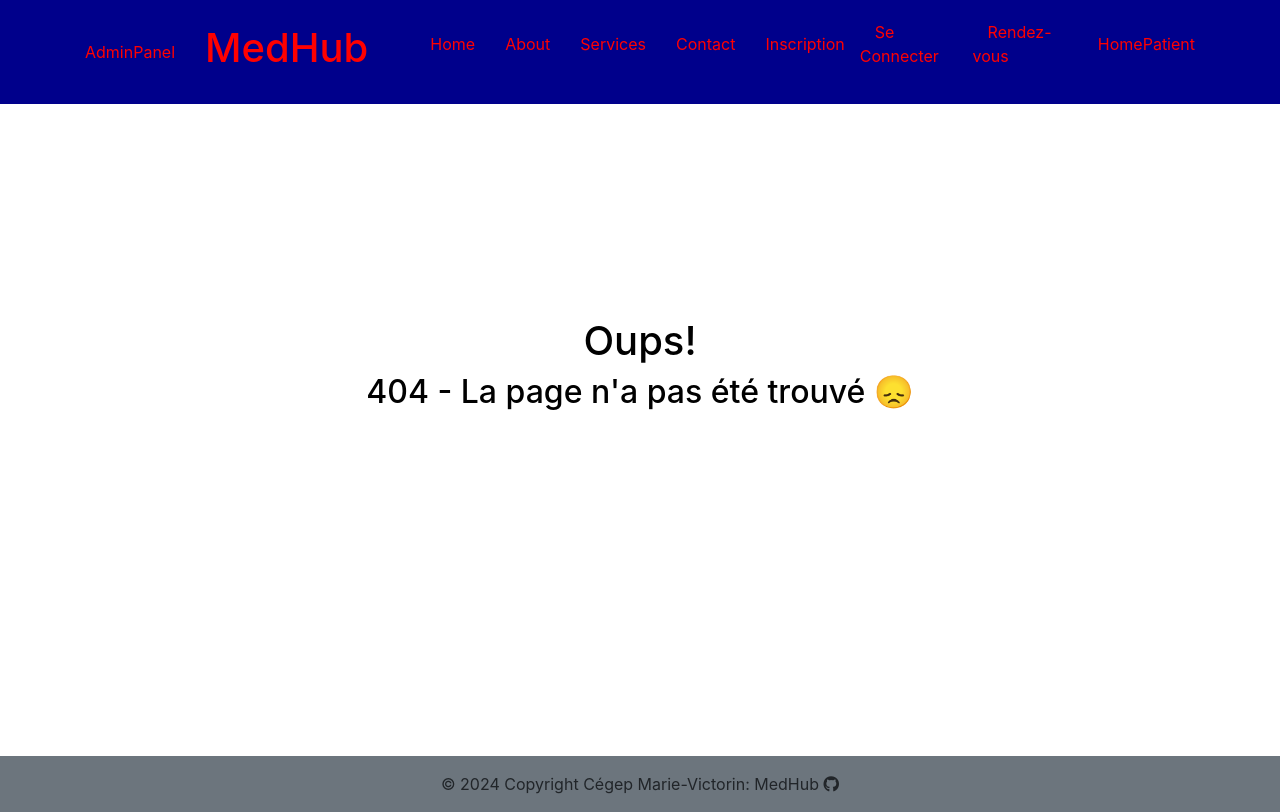
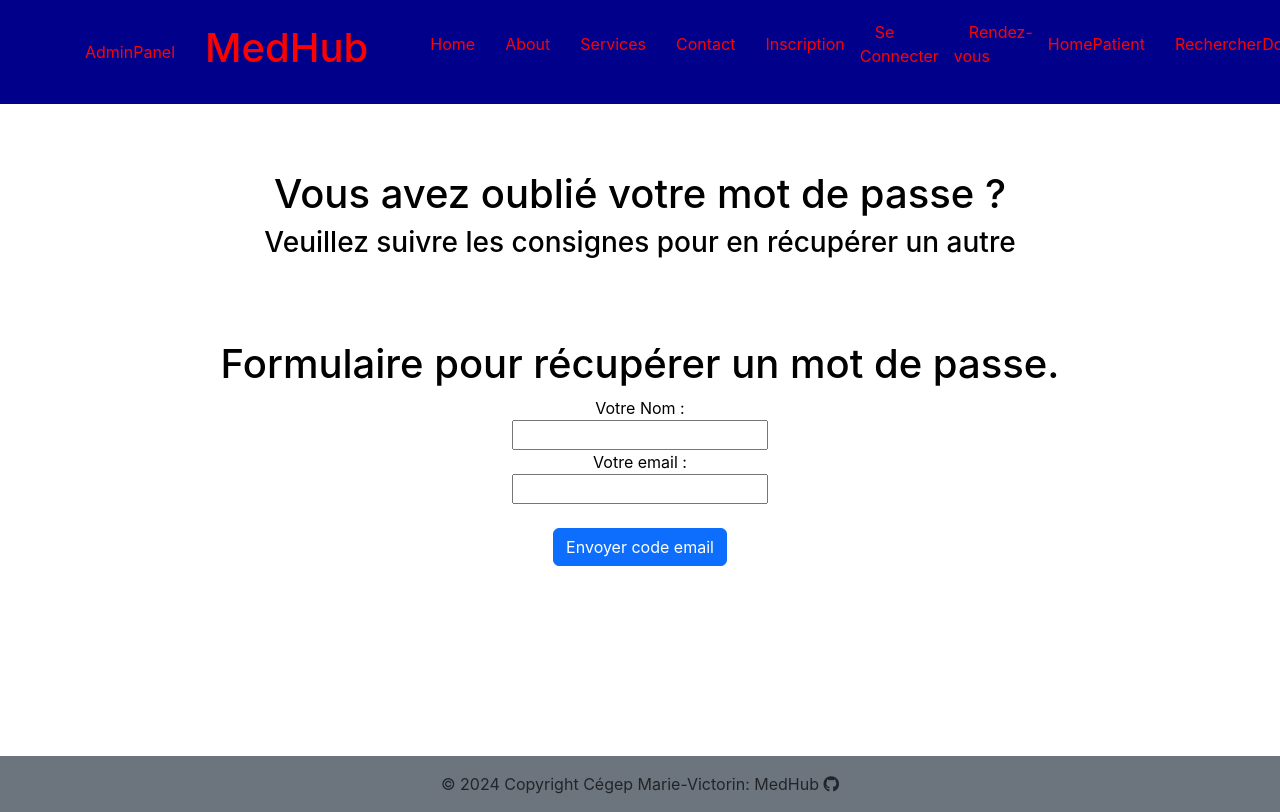
Before and after one commit to Yves-Shaheem/applicationWeb, a React (Create React App) app in the folder frontend/: page /OublieMotDePasse in a window 1280 px wide. Before the commit this address had no page. Built offline with nearby package versions, Linux system fonts and the light colour scheme.

Commit message:
Oublie mot de passe et recherche docteur (pas terminé)

```diff
--- a/frontend/src/App.css
+++ b/frontend/src/App.css
@@ -67,3 +67,19 @@
 .entete {
   margin-bottom: 200px;
 }
+
+
+
+.recherche {
+  box-sizing: border-box;
+  margin: 0;
+}
+
+.rechercheBar {
+  padding: 2rem 1rem;
+
+}
+
+.rechercheBar input{
+  font-size: 1.2rem;
+}
--- a/frontend/src/App.js
+++ b/frontend/src/App.js
@@ -14,6 +14,8 @@ import TermsOfUse from './Composants/TermsOfUse';
 import HomePatient from "./Composants/HomePatient";
 import AdminPanel from "./Composants/AdminPanel";
 import Faq from "./Composants/Faq";
+import OublieMotDePasse from "./Composants/OublieMotDePasse";
+import RechercherDocteur from './Composants/RechercherDocteur';
 
 function App() {
   return (
@@ -34,6 +36,8 @@ function App() {
           <Route path='/HomePatient' element={<HomePatient/>} />
           <Route path='/Admin' element={<AdminPanel/>} />
           <Route path='/Faq' element={<Faq/>} />
+          <Route path='/OublieMotDePasse' element={<OublieMotDePasse/>} />
+          <Route path='/RechercherDocteur' element={<RechercherDocteur/>} />
 
         </Routes>
       </div>
--- /dev/null
+++ b/frontend/src/Composants/OublieMotDePasse.js
@@ -0,0 +1,30 @@
+function OublieMotDePasse() {
+    return(
+        <div className="hero">
+            <div className="col-12">
+                <h1>Vous avez oublié votre mot de passe ?</h1>
+                <h3>Veuillez suivre les consignes pour en récupérer un autre</h3>
+                <br/><br/><br/>
+
+                <h1>Formulaire pour récupérer un mot de passe.</h1>
+                <form method="get">
+                <div>
+                Votre Nom :  <br />
+                <input type="text" name="code" />
+                </div>
+                <div>
+                Votre email :  <br />
+                <input type="text" name="code" />
+                </div>
+                <div>
+          </div>
+          <br/>
+            <button type="button" className="btn btn-primary">Envoyer code email</button>
+            </form>
+            </div>
+        </div>
+    )
+}
+
+
+export default OublieMotDePasse
--- /dev/null
+++ b/frontend/src/Composants/RechercherDocteur.js
@@ -0,0 +1,83 @@
+import axios from "axios";
+import React, {useEffect} from "react";
+
+function RechercherDocteur(){
+
+
+    // Données docteur
+    const getDocteur = "http://localhost:5000/docteur";
+    const [docteur, setDocteur] = React.useState([]);
+
+useEffect(() => {
+    axios.get(getDocteur)
+    .then(res => setDocteur(res.data) )
+    .catch(err => console.log(err))
+},[])
+
+
+const [value, setValue] = React.useState("");
+
+
+function handleChange(event) {
+    setValue(event.target.value);
+  }
+
+    // Source donné à la fin du code
+    return(
+        <div className="hero">
+            <div className="col-12">
+                <h1>Chercher un docteur</h1>
+            <div className="rechercheBar">
+                <input
+                type="text"
+                value={value}
+                onChange={handleChange}
+                name="recherche"
+                placeholder=""
+                />
+                <button onClick={() => console.log(value)}>
+                <i class="fa-solid fa-magnifying-glass"></i>
+                </button>
+            </div>
+
+            <div className="resultat"></div>
+            <h4>Résultat à votre recherche  </h4>
+                <table>
+                    <thead>
+                    <tr>
+                        <th>Nom</th>
+
+                        <th>Prenom</th>
+
+                        <th>Spécialité</th>
+                    </tr>
+                    </thead>
+                    <tbody>
+
+                    { value &&
+                        docteur
+                        .filter((user) =>
+                            user.firstname.toLowerCase().includes(value.toLowerCase()) // Filtrer
+                        )
+
+                        .map((user, i) => ( // Bouclé
+                            <tr onClick={() => setDocteur(user)} key={i}>
+                                <td>{user.firstname}</td>
+                                <td>{user.lastname}</td>
+                                <td>{user.specialite}</td>
+                            </tr>
+                        ))
+                    }
+                    </tbody>
+                </table>
+        </div>
+    </div>
+    )
+}
+
+export default RechercherDocteur;
+
+
+/**
+ SOURCE : https://www.youtube.com/watch?v=Na7Xg93YBpM
+ */
--- a/frontend/src/Composants/RendezVous.js
+++ b/frontend/src/Composants/RendezVous.js
@@ -34,7 +34,6 @@ function RendezVous(){
             </div>
 
 
-
         </div>
 
 
--- a/frontend/src/Composants/SeConnecter.js
+++ b/frontend/src/Composants/SeConnecter.js
@@ -16,15 +16,16 @@ function SeConnecter() {
           </div>
           <br/>
             <button type="button" className="btn btn-primary">Connectez-vous</button>
-
-                </form>
-
+            </form>
+            <br/>
+            <h5>Vous avez oublié votre mot de passe ? </h5>
+            <li>
+            <Link to="/OublieMotDePasse">Changez votre mot de passe</Link></li>
+                <br/>
             <h3> Vous n'avez pas de compte?</h3>
-
             <li>
                 <Link to="/Inscription">Inscrivez-vous ici.</Link>
             </li>
-
                 </div>
             </div>
     )
--- a/frontend/src/Navbar.js
+++ b/frontend/src/Navbar.js
@@ -38,6 +38,10 @@ const NavBar = () => {
                         <Link to="/HomePatient">HomePatient</Link>
                     </li>
 
+                    <li>
+                        <Link to="/RechercherDocteur">RechercherDocteur</Link>
+                    </li>
+
 
 
                 </ul>
```
